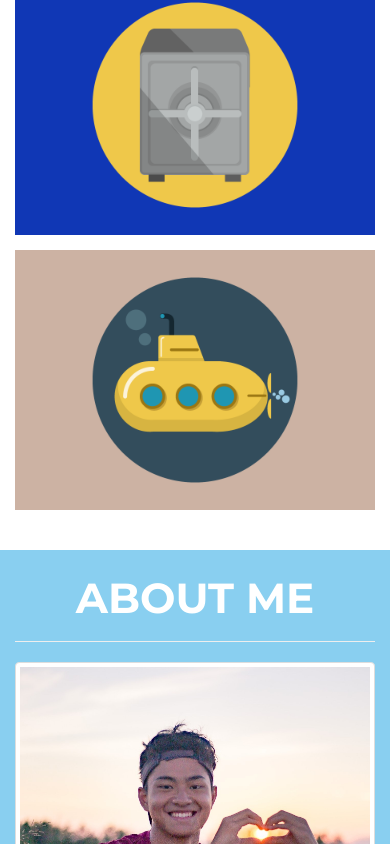
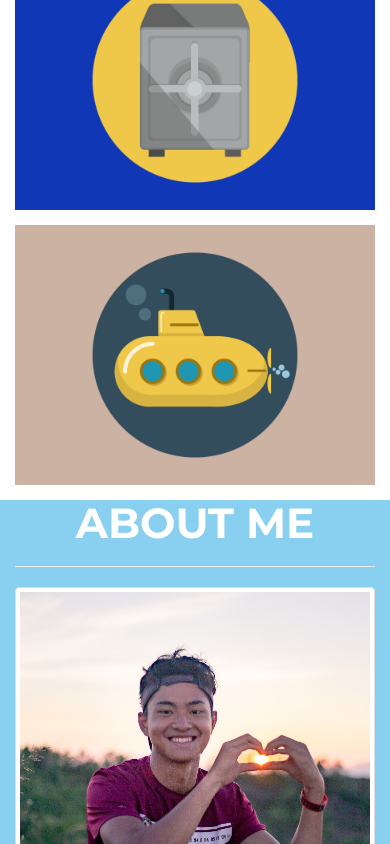
Before and after one commit to tonyshui/old_website, a website: page index.html in a window 390 px wide. Shown: the part 1473-2317 px from the top of the page. Drawn offline with nearby package versions, Linux system fonts and the light colour scheme.

Commit message:
mobile formatting

```diff
--- a/css/freelancer.css
+++ b/css/freelancer.css
@@ -186,7 +186,7 @@ section.success {
 }
 @media (max-width: 767px) {
   section {
-    padding: 25px 0;
+    padding: 0px 0;
   }
   section.first {
     padding-top: 75px;
```
